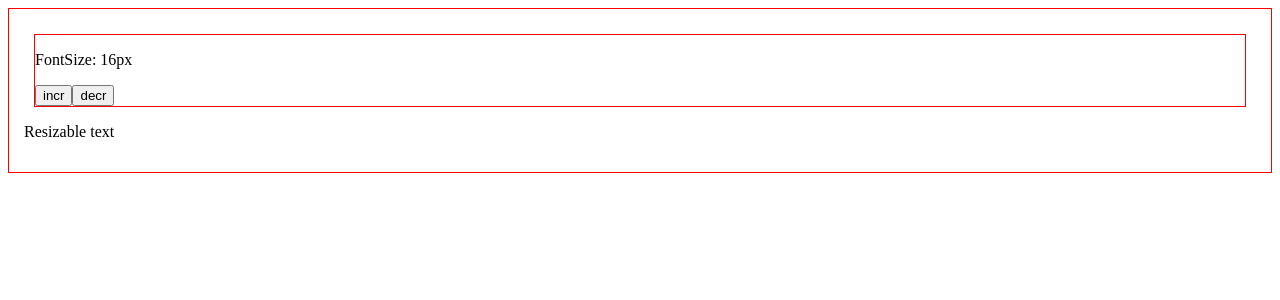
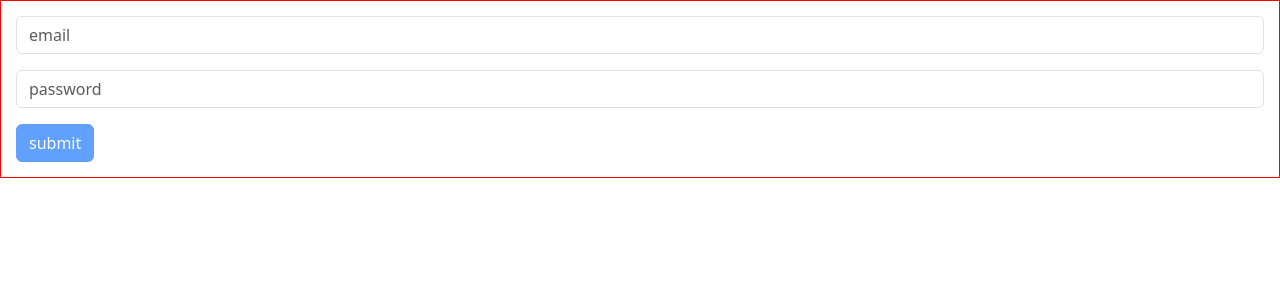
Before and after one commit to valeri879/val-do-pro-syllogia, an Angular app: page / in a window 1280 px wide. Shown: the top 300 px of the page. Built offline with nearby package versions, Linux system fonts and the light colour scheme.

Commit message:
lecture 7

```diff
--- a/src/app/app.component.css
+++ b/src/app/app.component.css
@@ -3,7 +3,3 @@
     padding: 15px;
     border: 1px solid red;
 }
-
-div {
-    width: 100px;
-}
--- a/src/app/app.component.html
+++ b/src/app/app.component.html
@@ -1,5 +1,20 @@
-<app-child [(size)]="fontSizePx"></app-child>
-<p [style.font-size.px]="fontSizePx">Resizable text</p>
-<!--
-<input #phone type="text" placeholder="phone number">
-<button (click)="submit(phone.value)">submit</button> -->
+<div [formGroup]="form">
+    <div class="mb-3">
+        <input
+            [class.border-success]="form.controls['email'].valid"
+            [class.border-danger]="form.controls['email'].invalid && form.controls['email'].dirty"
+            formControlName="email"
+            type="email"
+            placeholder="email"
+            class="form-control">
+    </div>
+    <div class="mb-3">
+        <input formControlName="password" type="password" placeholder="password" class="form-control">
+    </div>
+    <button [disabled]="form.invalid" (click)="submit()" class="btn btn-primary">submit</button>
+</div>
+
+<!-- <input #query (keyup)="search(query.value)" type="text" placeholder="search">
+<div *ngFor="let user of users">
+    {{ user.name }}
+</div> -->
--- a/src/app/app.component.ts
+++ b/src/app/app.component.ts
@@ -1,4 +1,10 @@
 import { Component, OnInit } from '@angular/core';
+import { FormBuilder, FormControl, FormGroup, Validators } from '@angular/forms';
+
+interface User {
+  id: number;
+  name: string;
+}
 
 @Component({
   selector: 'app-root',
@@ -7,14 +13,44 @@ import { Component, OnInit } from '@angular/core';
 })
 export class AppComponent implements OnInit {
 
-  public fontSizePx: number = 16;
+  /*   public users: User[] = [
+    { id: 3, name: 'Val' },
+    { id: 4, name: 'Gio' },
+    { id: 5, name: 'Beka' },
+    { id: 6, name: 'Nino' },
+    { id: 8, name: 'Beka' },
+  ] */
+
+  /* public email: FormControl = new FormControl('', [Validators.required]);
+  public password: FormControl = new FormControl(''); */
+
+/*   public form: FormGroup = new FormGroup({
+    email: new FormControl('', [Validators.required, Validators.email]),
+    password: new FormControl('', [Validators.required])
+  }); */
+
+  public form!: FormGroup;
+
+  constructor(
+    private _fb: FormBuilder
+  ) {}
 
   ngOnInit(): void {
-
+    this.form = this._fb.group({
+      email: ['', [Validators.required, Validators.email]],
+      password: ['', [Validators.required]]
+    });
   }
 
-  submit(val: string) {
-    console.log(val);
+  public submit(): void {
+    console.log(this.form)
+    // console.log(this.email.value, this.password.value);
   }
 
+  /* search(query: string) {
+    console.log(query)
+    const filtered: User[] = this.users.filter(val => query == val.name);
+    console.log(filtered);
+  } */
+
 }
--- a/src/app/app.module.ts
+++ b/src/app/app.module.ts
@@ -3,6 +3,7 @@ import { BrowserModule } from '@angular/platform-browser';
 
 import { AppComponent } from './app.component';
 import { ChildComponent } from './child/child.component';
+import { ReactiveFormsModule } from '@angular/forms';
 
 @NgModule({
   declarations: [
@@ -10,7 +11,8 @@ import { ChildComponent } from './child/child.component';
     ChildComponent,
   ],
   imports: [
-    BrowserModule
+    BrowserModule,
+    ReactiveFormsModule
   ],
   providers: [],
   bootstrap: [AppComponent]
--- a/src/app/child/child.component.css
+++ b/src/app/child/child.component.css
@@ -3,9 +3,3 @@
     border: 1px solid red;
     margin: 10px;
 }
-
-img {
-    background-color: blueviolet;
-    display: block;
-    height: 200px;
-}
--- a/src/app/child/child.component.html
+++ b/src/app/child/child.component.html
@@ -1,3 +1 @@
-<p [style.font-size.px]="size">FontSize: {{size}}px</p>
-<button (click)="inc()">incr</button>
-<button (click)="dec()">decr</button>
+child
--- a/src/app/child/child.component.ts
+++ b/src/app/child/child.component.ts
@@ -6,20 +6,4 @@ import { Component, EventEmitter, Input, Output } from '@angular/core';
   styleUrls: ['./child.component.css'],
 })
 export class ChildComponent {
-  @Input() size!: number;
-  @Output() sizeChange = new EventEmitter<number>();
-
-  dec() {
-    this.resize(-1);
-  }
-
-  inc() {
-    this.resize(+1);
-  }
-
-  resize(i: number) {
-    console.log(i)
-    this.size = Math.min(40, Math.max(8, +this.size + i));
-    this.sizeChange.emit(this.size);
-  }
 }
--- a/src/index.html
+++ b/src/index.html
@@ -6,6 +6,7 @@
   <base href="/">
   <meta name="viewport" content="width=device-width, initial-scale=1">
   <link rel="icon" type="image/x-icon" href="favicon.ico">
+  <link href="https://cdn.jsdelivr.net/npm/bootstrap@5.3.0-alpha3/dist/css/bootstrap.min.css" rel="stylesheet" integrity="sha384-KK94CHFLLe+nY2dmCWGMq91rCGa5gtU4mk92HdvYe+M/SXH301p5ILy+dN9+nJOZ" crossorigin="anonymous">
 </head>
 <body>
   <app-root></app-root>
```
